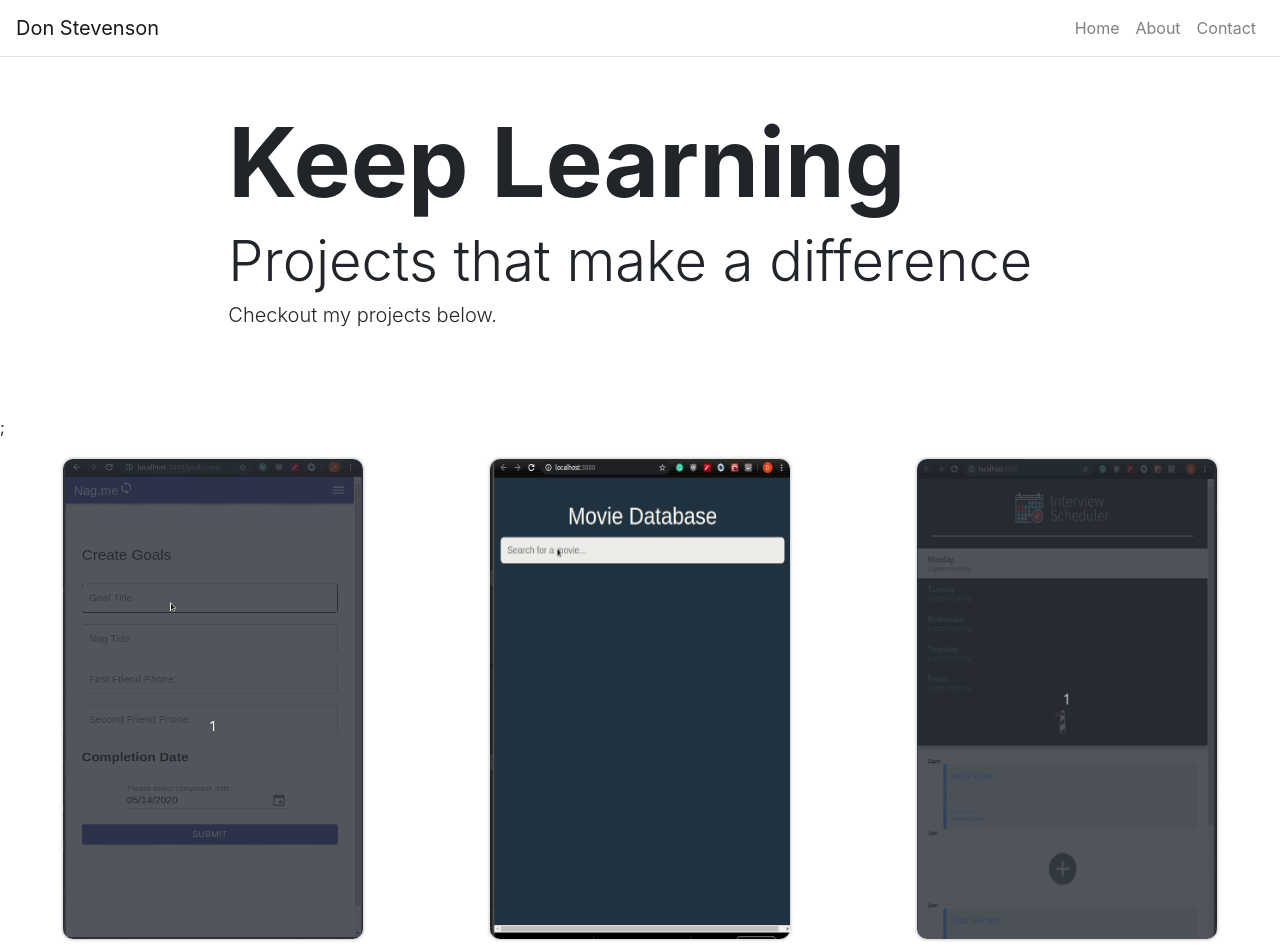
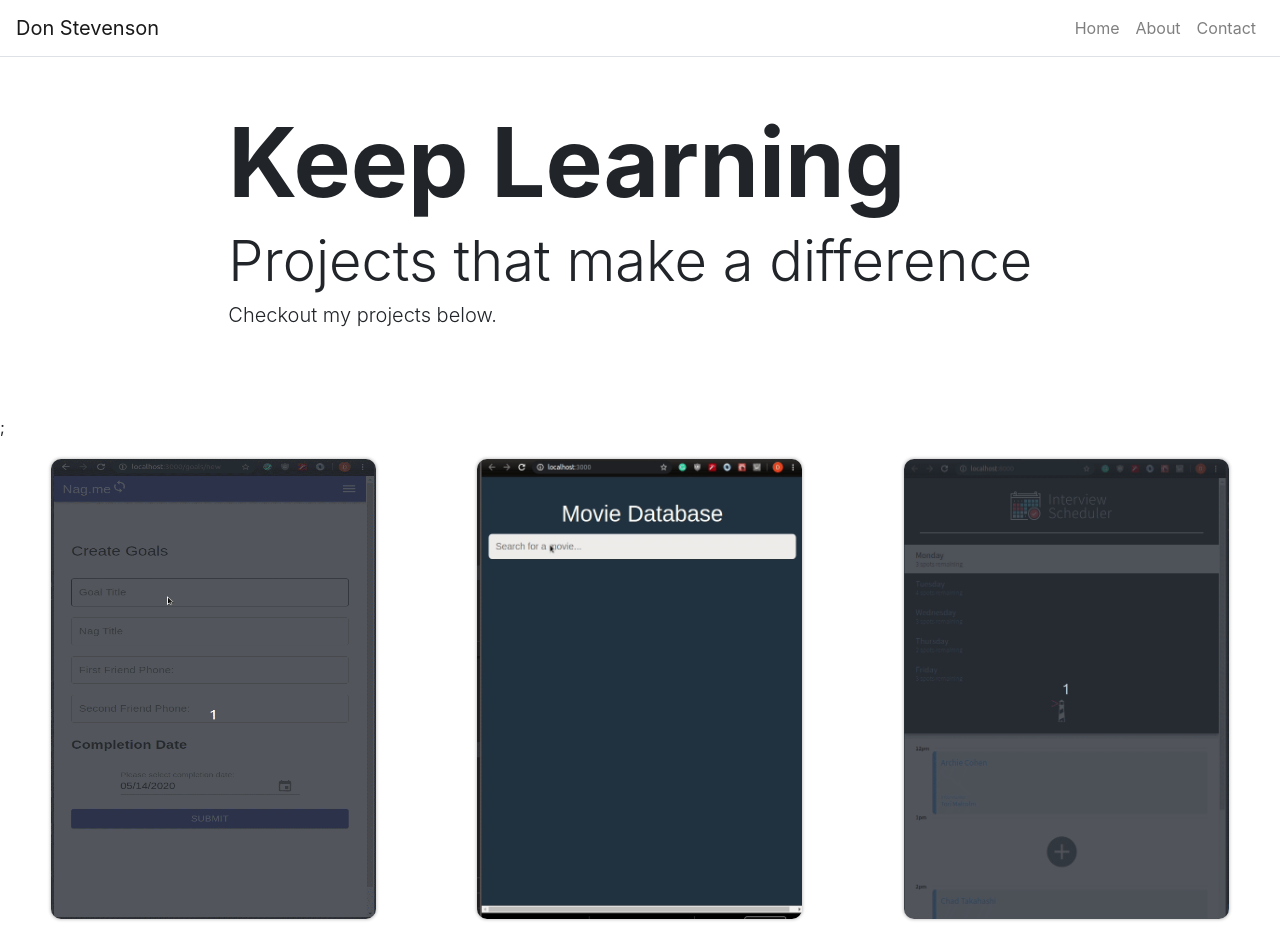
Before and after one commit to Don-Stevenson/personalWebsite, a React (Create React App) app: page / in a window 1280 px wide. Shown: the top 952 px of the page. Built offline with nearby package versions, Linux system fonts and the light colour scheme.

Commit message:
update css for images

```diff
--- a/src/index.css
+++ b/src/index.css
@@ -19,8 +19,8 @@ code {
 
 .d-card-image {
   border-radius: 10px;
-  width: 300px;
-  height: 480px;
+  width: 325px;
+  height: 460px;
   box-shadow: 0px 0px 3px 1px #ccc;
 }
 
```
